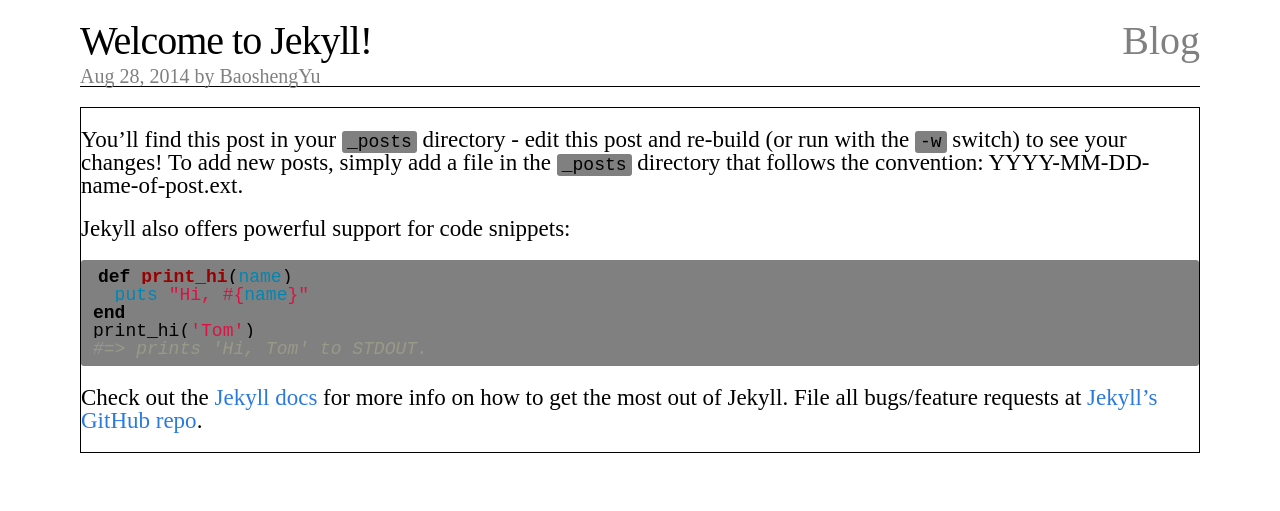
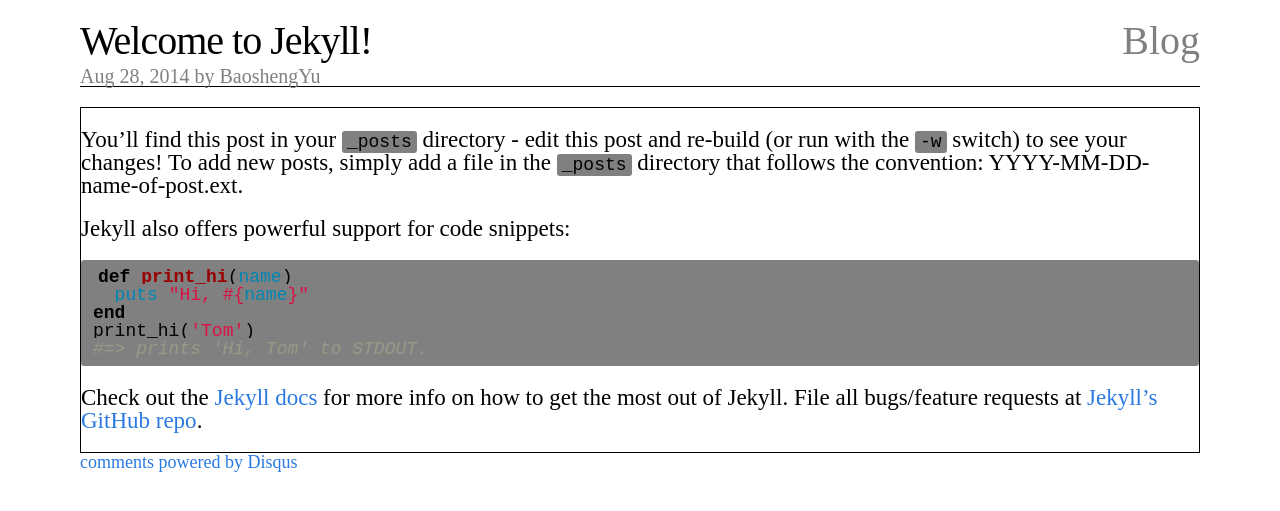
Before and after one commit to codeybs/blog, a Jekyll site: the page built from _posts/2014-08-28-welcome-to-jekyll.markdown, in a window 1280 px wide. Shown: the top 511 px of the page. Built offline with Jekyll 4.4.1, drawn with Linux system fonts in a browser that asks for light colours; comment, search, counter and statistics services are not loaded; some of the changed lines change nothing that is shown.

Commit message:
add disqus

```diff
--- a/_layouts/post.html
+++ b/_layouts/post.html
@@ -13,3 +13,18 @@
   </article>
 
 </div>
+
+    <div id="disqus_thread"></div>
+    <script type="text/javascript">
+        /* * * CONFIGURATION VARIABLES: EDIT BEFORE PASTING INTO YOUR WEBPAGE * * */
+        var disqus_shortname = 'codeybs'; // required: replace example with your forum shortname
+
+        /* * * DON'T EDIT BELOW THIS LINE * * */
+        (function() {
+            var dsq = document.createElement('script'); dsq.type = 'text/javascript'; dsq.async = true;
+            dsq.src = '//' + disqus_shortname + '.disqus.com/embed.js';
+            (document.getElementsByTagName('head')[0] || document.getElementsByTagName('body')[0]).appendChild(dsq);
+        })();
+    </script>
+    <noscript>Please enable JavaScript to view the <a href="http://disqus.com/?ref_noscript">comments powered by Disqus.</a></noscript>
+    <a href="http://disqus.com" class="dsq-brlink">comments powered by <span class="logo-disqus">Disqus</span></a>
```
